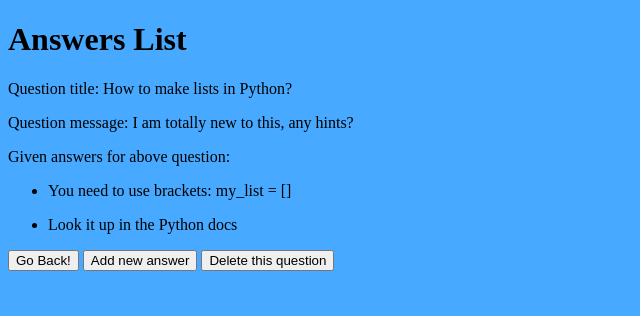
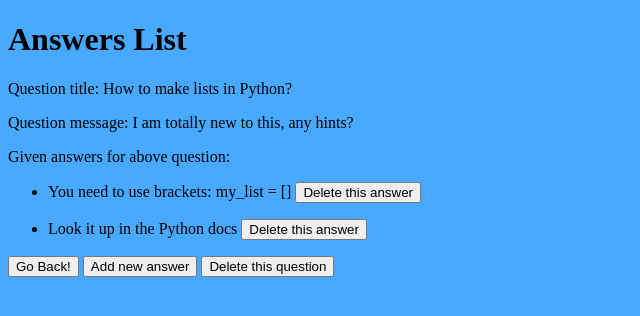
Before and after one commit to marcinchaluda/ask_mate, a Flask app: page /question/1 in a window 1280 px wide. Shown: the top 316 px of the page, without its empty margins (0-640 px from the left). Run offline with Flask 2, Linux system fonts and the light colour scheme; some libraries are stand-ins or nearby versions.

Commit message:
add remove answer button in html

```diff
--- a/templates/display_data/list_answers.html
+++ b/templates/display_data/list_answers.html
@@ -18,7 +18,9 @@
             {% for dictionary in answer_details %}
                 {% for answer_key, answer_value in dictionary.items() %}
                     {% if answer_key == "message" %}
-                        <li><p>{{ answer_value }}</p></li>
+                        <li><p>{{ answer_value }}<a href="/answer/{{ answer_details['id'] }}/delete">
+                            <button type="button">Delete this answer</button>
+                            </a></p></li>
                     {% endif %}
                 {% endfor %}
             {% endfor %}
```
